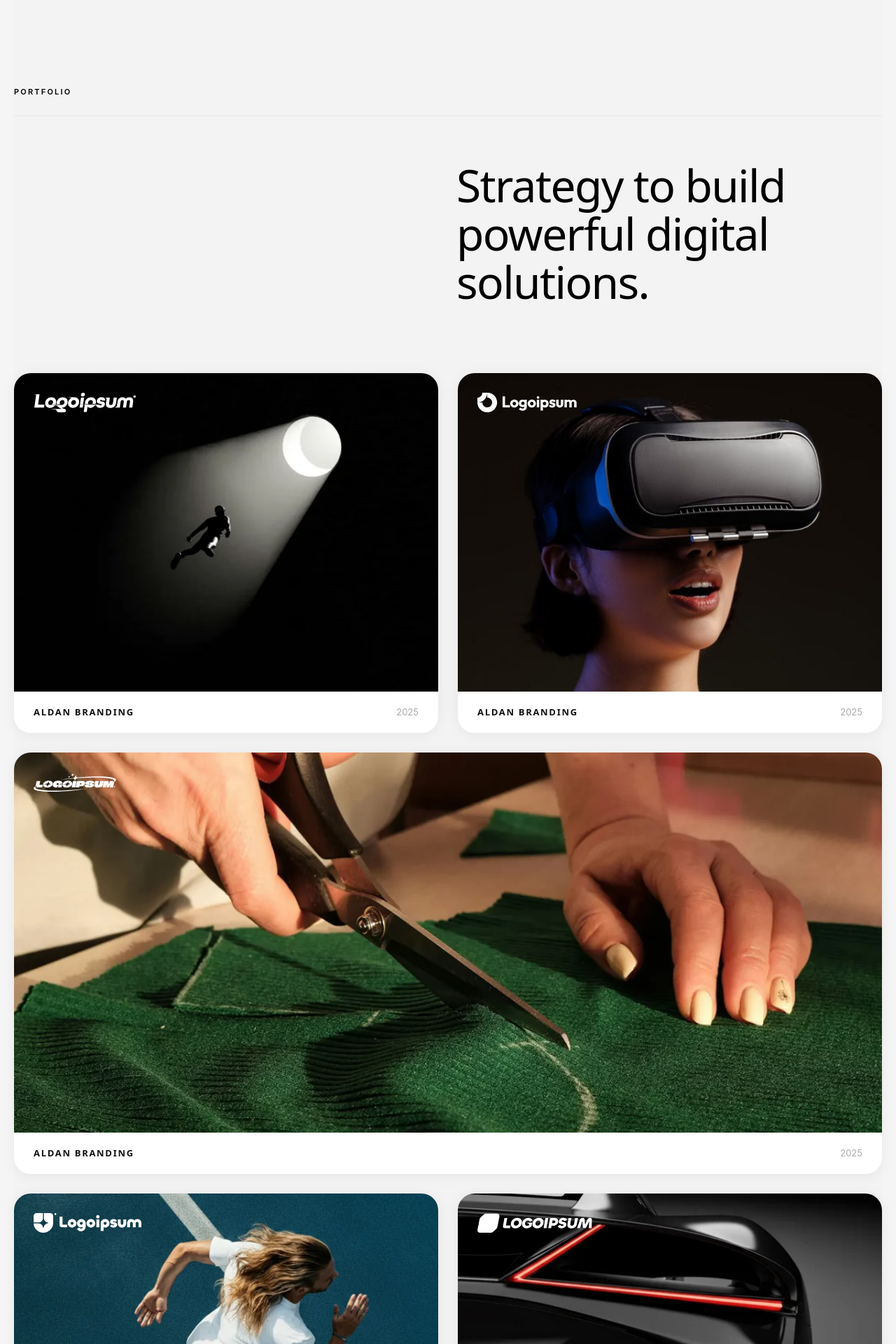
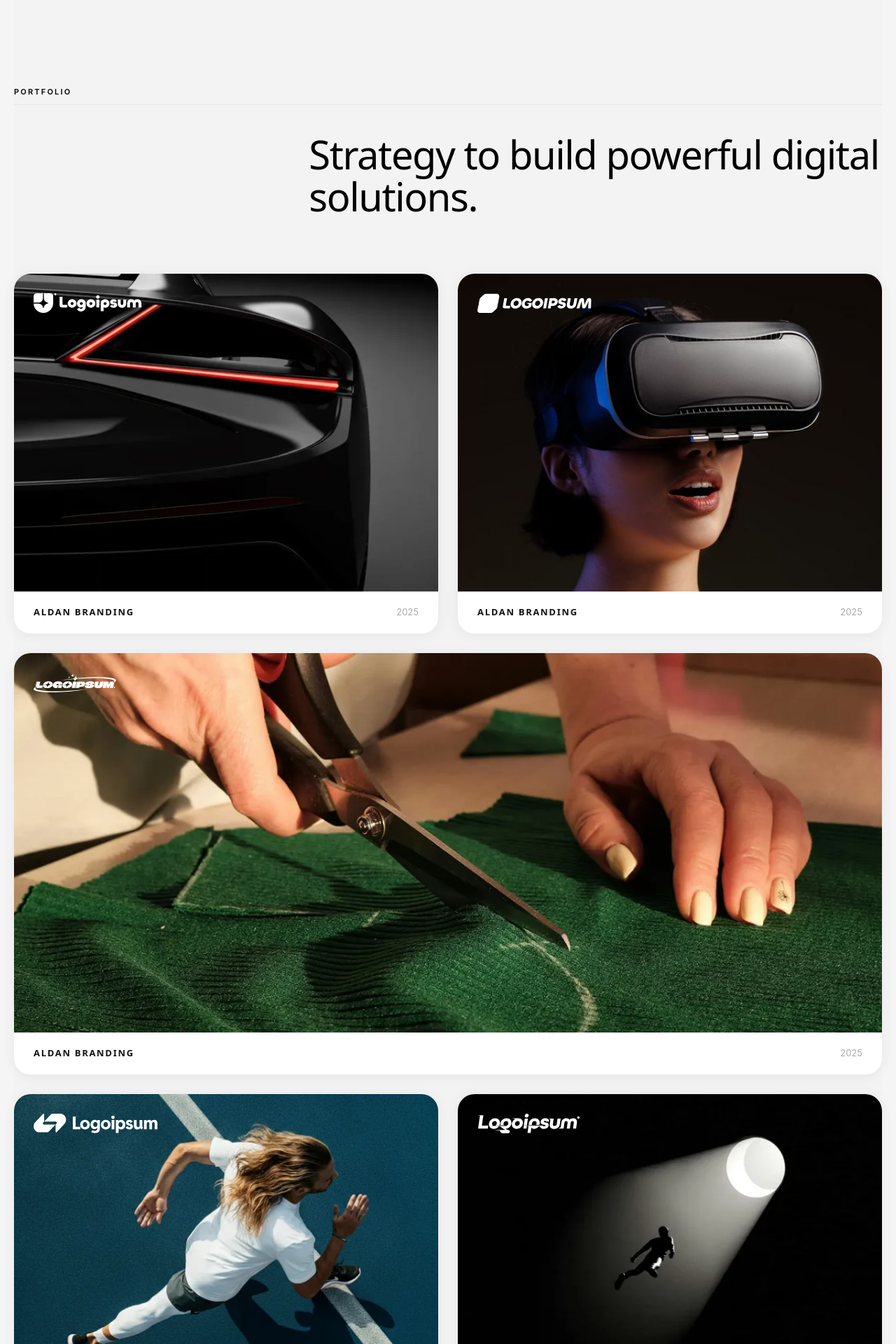
Before and after one commit to AI-Akash11/SM-Technology-Task-01, a React (Vite) app: page / in a window 1280 px wide. Shown: the part 1260-3180 px from the top of the page at 70% size. Built offline with nearby package versions, Linux system fonts and the light colour scheme.

Commit message:
updated portfolio section according to the requirements

```diff
--- a/src/components/LandingPage/PortfolioSection/PortfolioGrid.jsx
+++ b/src/components/LandingPage/PortfolioSection/PortfolioGrid.jsx
@@ -2,11 +2,11 @@ import React from 'react';
 import PortfolioCard from './PortfolioCard';
 
 const works = [
-    { id: 1, title: 'ALDAN BRANDING', year: '2025', tags: 'BRANDING, MODULE, UX',                   image: '/portfolio-img1.webp', logo: '/logoipsum-icon3.svg',  isLarge: false },
-    { id: 2, title: 'ALDAN BRANDING', year: '2025', tags: 'BRANDING, MODULE, PRODUCT, UX, WEBSITE', image: '/portfolio-img2.jpg',  logo: '/logoipsum-icon11.svg', isLarge: false },
+    { id: 1, title: 'ALDAN BRANDING', year: '2025', tags: 'BRANDING, MODULE, UX',                   image: '/portfolio-img5.webp', logo: '/logoipsum-icon7.svg',  isLarge: false },
+    { id: 2, title: 'ALDAN BRANDING', year: '2025', tags: 'BRANDING, MODULE, PRODUCT, UX, WEBSITE', image: '/portfolio-img2.jpg',  logo: '/logoipsum-icon6.svg', isLarge: false },
     { id: 3, title: 'ALDAN BRANDING', year: '2025', tags: 'BRANDING, UX',                           image: '/portfolio-img3.webp', logo: '/logoipsum-icon5.svg',  isLarge: true  },
-    { id: 4, title: 'ALDAN BRANDING', year: '2025', tags: 'BRANDING, MODULE, PRODUCT, UX, WEBSITE', image: '/portfolio-img4.webp', logo: '/logoipsum-icon7.svg',  isLarge: false },
-    { id: 5, title: 'ALDAN BRANDING', year: '2025', tags: 'BRANDING, PRODUCT, UX',                  image: '/portfolio-img5.webp', logo: '/logoipsum-icon9.svg',  isLarge: false },
+    { id: 4, title: 'ALDAN BRANDING', year: '2025', tags: 'BRANDING, MODULE, PRODUCT, UX, WEBSITE', image: '/portfolio-img4.webp', logo: '/logoipsum-icon4.svg',  isLarge: false },
+    { id: 5, title: 'ALDAN BRANDING', year: '2025', tags: 'BRANDING, PRODUCT, UX',                  image: '/portfolio-img1.webp', logo: '/logoipsum-icon3.svg',  isLarge: false },
 ];
 
 const PortfolioGrid = () => {
--- a/src/components/LandingPage/PortfolioSection/PortfolioHeader.jsx
+++ b/src/components/LandingPage/PortfolioSection/PortfolioHeader.jsx
@@ -2,23 +2,23 @@ import React from 'react';
 
 const PortfolioHeader = () => {
   return (
-    <div className="mb-16 md:mb-20 xl:mb-24">
+    <div className="mb-10 md:mb-16 xl:mb-20">
 
       {/* Section label — top left, small caps */}
-      <p className="text-black text-[11px] font-semibold tracking-[0.2em] uppercase mb-5 md:mb-6">
+      <p className="text-black text-[11px] font-semibold tracking-[0.2em] uppercase mb-2">
         Portfolio
       </p>
 
       {/* Full-width horizontal divider */}
-      <div className="h-px w-full bg-gray-200 mb-10 md:mb-14 xl:mb-16"></div>
+      <div className="h-px w-full bg-gray-200 mb-6 md:mb-10"></div>
 
       {/* Two-column layout: left empty | right heading */}
-      <div className="grid grid-cols-1 md:grid-cols-2 gap-6">
+      <div className="grid grid-cols-1 md:grid-cols-3 gap-6">
         {/* Left col — empty on desktop (spacer), used on mobile to avoid extra padding */}
         <div className="hidden md:block" />
 
         {/* Right col — the actual heading text */}
-        <h2 className="text-[38px] md:text-[48px] lg:text-[56px] xl:text-[64px] font-heading font-medium leading-[1.08] tracking-tight text-black">
+        <h2 className="col-span-2 text-[36px] lg:text-[48px] xl:text-[56px] font-heading font-medium leading-[1.08] tracking-tight text-black">
           Strategy to build powerful digital solutions.
         </h2>
       </div>
--- a/src/components/LandingPage/PortfolioSection/PortfolioSection.jsx
+++ b/src/components/LandingPage/PortfolioSection/PortfolioSection.jsx
@@ -15,7 +15,7 @@ const PortfolioSection = () => {
 
         {/* MORE WORKS button — centered at bottom */}
         <div className="flex justify-center mt-16 md:mt-20">
-          <button className="group flex items-center gap-4 text-black font-semibold text-[11px] md:text-[12px] tracking-[0.2em] uppercase hover:opacity-70 transition-opacity duration-300">
+          <button className="group flex border-none items-center gap-4 text-black font-semibold text-[11px] md:text-[12px] tracking-[0.2em] uppercase hover:opacity-70 transition-opacity duration-300">
             <span className="w-12 h-12 bg-black text-white rounded-full flex items-center justify-center transition-transform duration-300 group-hover:scale-110 flex-shrink-0">
               <svg width="18" height="18" viewBox="0 0 24 24" fill="none" stroke="currentColor" strokeWidth="2.5" strokeLinecap="round" strokeLinejoin="round">
                 <path d="M12 5v14"/>
```
